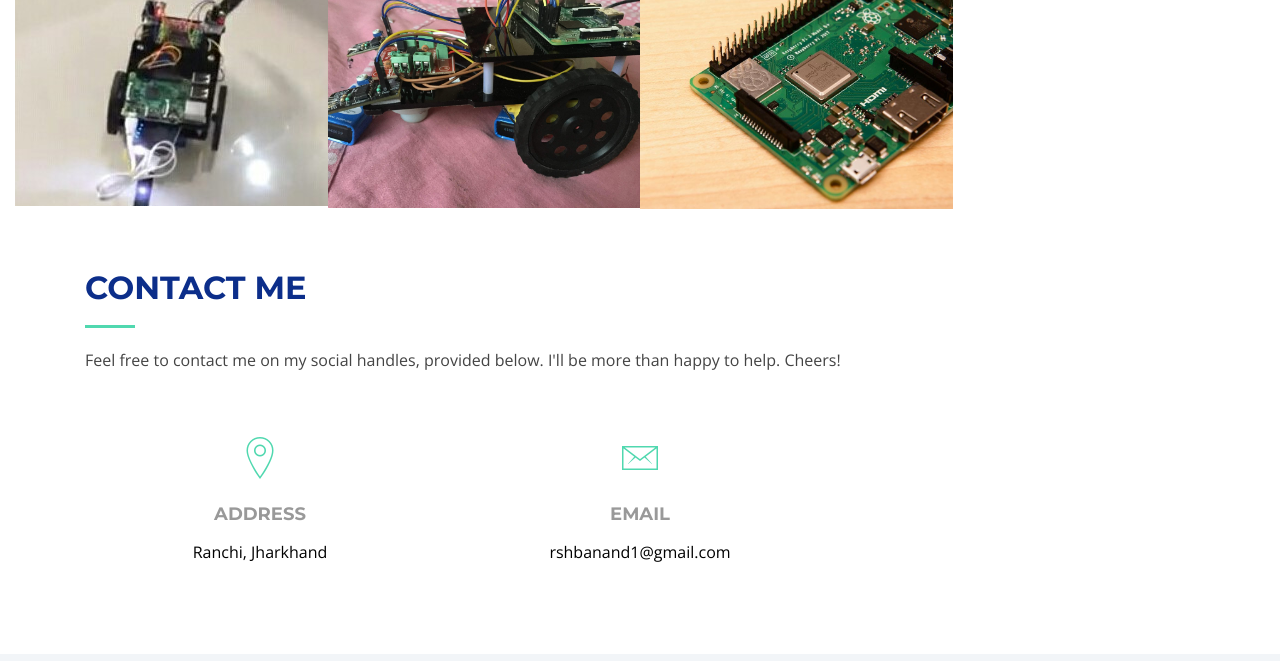
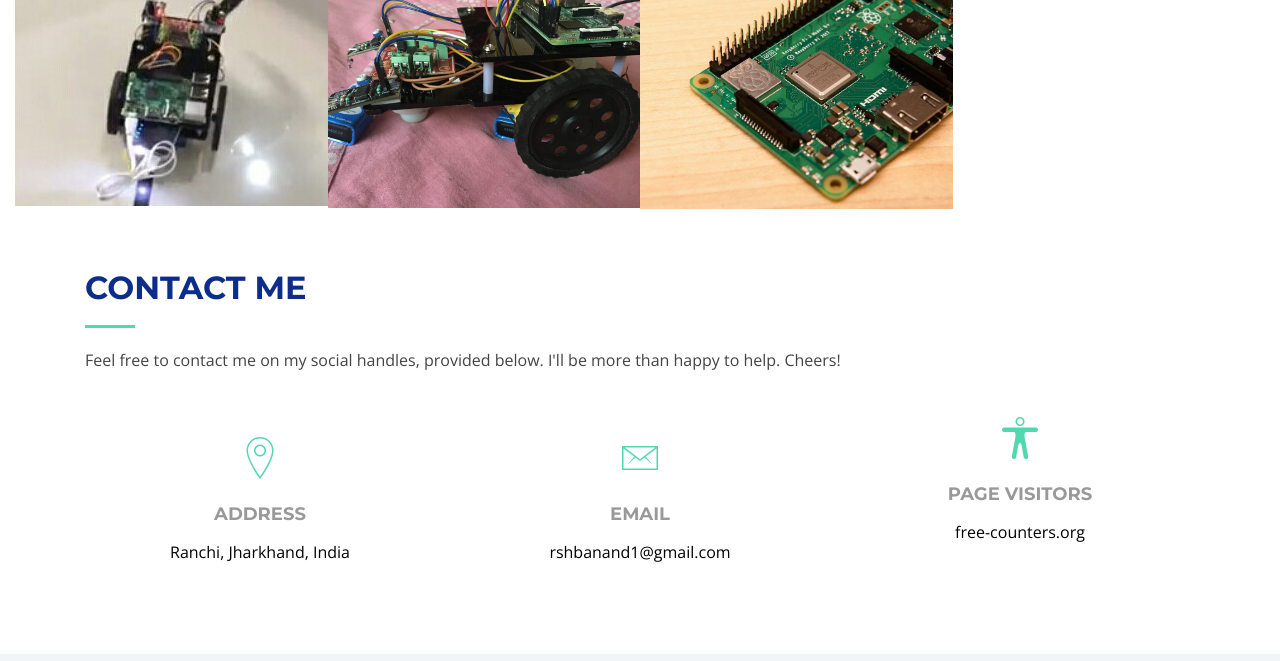
Before and after one commit to RishabhAnand1/Portfolio, a plain HTML site: page index.html in a window 1280 px wide. Shown: the part 2101-2762 px from the top of the page. Drawn offline with nearby package versions, Linux system fonts and the light colour scheme; a script that the page names is missing; files whose address does not match are found by name.

Commit message:
Update index.html

```diff
--- a/index.html
+++ b/index.html
@@ -296,7 +296,7 @@
             <div class="contact-address">
               <i class="ion-ios-location-outline"></i>
               <h3>Address</h3>
-              <address>Ranchi, Jharkhand</address>
+              <address>Ranchi, Jharkhand, India</address>
             </div>
           </div>
 
@@ -308,16 +308,16 @@
             </div>
           </div>
 
-         <!--<div class="col-md-4">
+         <div class="col-md-4">
             <div class="Visitors">
-              <i class="ion-ios-email-outline"></i>
+              <i class="ion-ios-body-outline"></i>
               <h3>Page Visitors</h3>
               <!-- hitwebcounter Code START -->
               <!-- hitwebcounter Code START -->
-              <!-- <a href="https://www.hitwebcounter.com" target="_blank">
-              <img src="https://hitwebcounter.com/counter/counter.php?page=7808995&style=0036&nbdigits=5&type=page&initCount=0" title="Free Counter" Alt="web counter"   border="0" /></a>
+              <a href='https://www.free-counters.org/'>free-counters.org</a> <script type='text/javascript' src='https://www.freevisitorcounters.com/auth.php?id=e470170fca98d94b06f221b7387c7d77665fcfaf'></script>
+	      <script type="text/javascript" src="https://freevisitorcounters.com/en/home/counter/824227/t/9"></script>
             </div>
-          </div> -->
+          </div>
 
         </div>
       </div>
```
